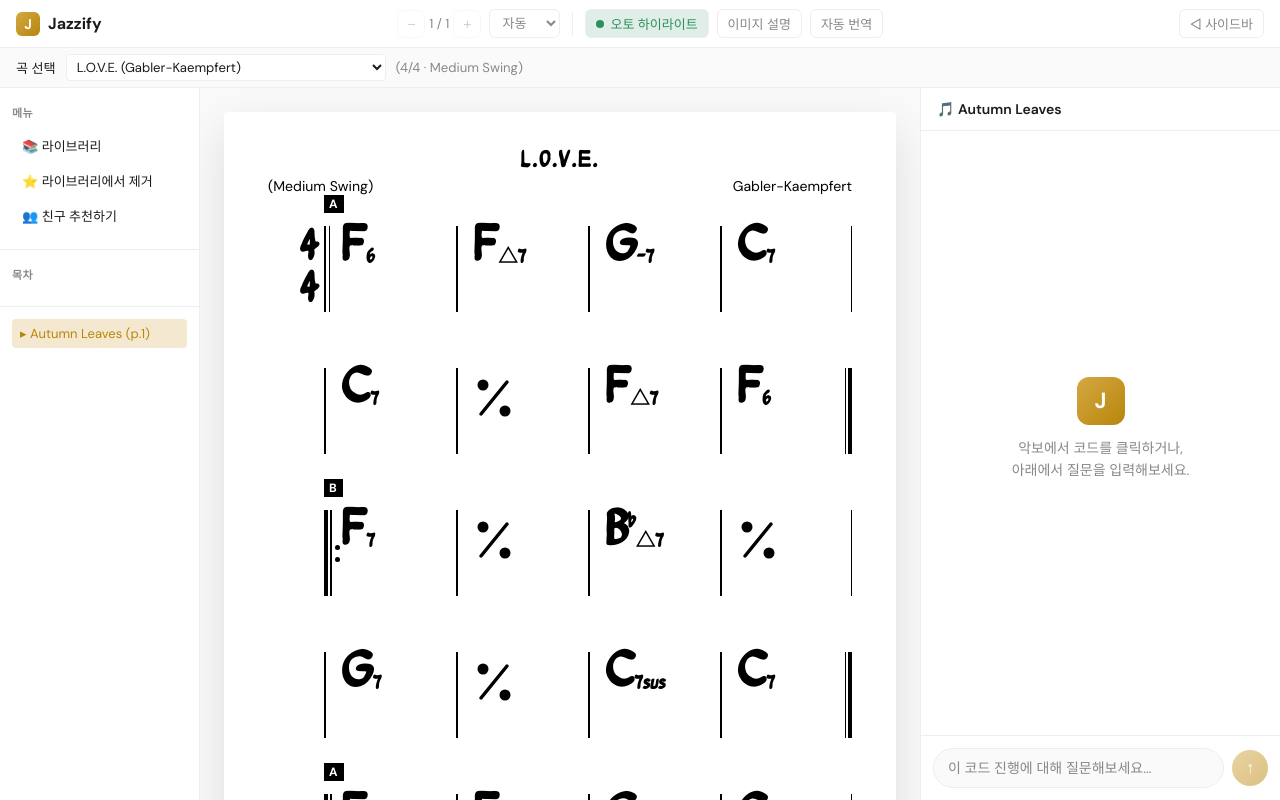
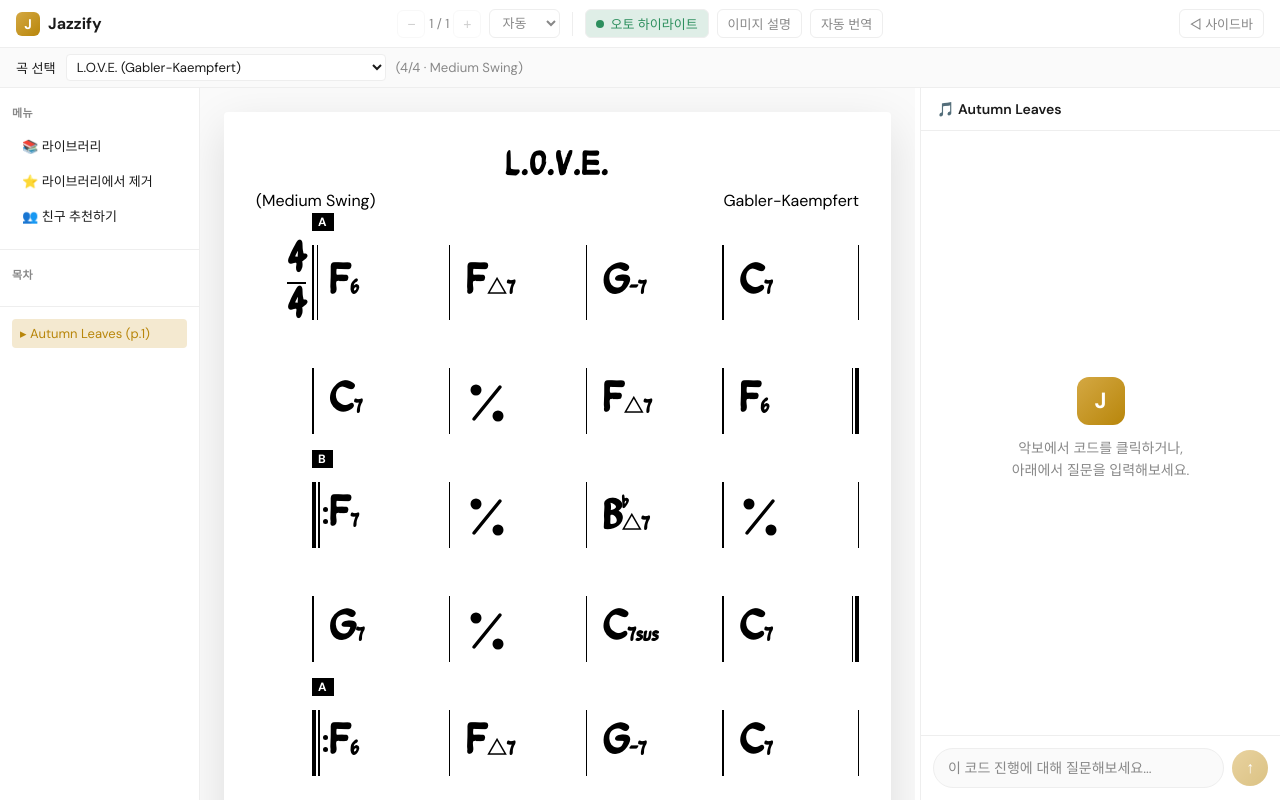
Before and after one commit to 2026-1-CAU-Capstone/frontend, a React (Vite) app: page / in a window 1280 px wide. Built offline with nearby package versions, Linux system fonts and the light colour scheme; a web font is replaced by a local one.

Commit message:
design : 반응형 디자인 (chatbot + sheet), 글자 크기 수정

```diff
--- a/src/components/layout/RightChatPanel.styles.ts
+++ b/src/components/layout/RightChatPanel.styles.ts
@@ -1,8 +1,8 @@
 import styled from 'styled-components';
 
 export const PanelContainer = styled.aside`
-  width: 360px;
-  min-width: 360px;
+  width: 100%;
+  min-width: 0;
   display: flex;
   flex-direction: column;
   background: ${({ theme }) => theme.colors.bgPrimary};
--- a/src/components/leadsheet/LeadSheet.tsx
+++ b/src/components/leadsheet/LeadSheet.tsx
@@ -11,10 +11,10 @@ import type {
  *  column-aligned regardless of the barline type (normal / section / repeat).
  * ────────────────────────────────────────────────────────────────────────── */
 const BARLINE_PAD  = 18;  // px — left padding reserved for barline decoration
-const BAR_H        = 112; // px — min row height (taller = more breathing room)
-const BARLINE_GAP  = 13;  // px — vertical inset at top/bottom of each barline
-const ROW_GAP      = 30;  // px — space between rows
-const LABEL_OFFSET = 18;  // px — how far the section label floats above the grid
+const BAR_H        = 78;  // px — row height (snug around chord content)
+const BARLINE_GAP  = 6;   // px — vertical inset at top/bottom of each barline
+const ROW_GAP      = 36;  // px — space between rows (extra room for bigger labels)
+const LABEL_OFFSET = 26;  // px — how far the section label floats above the grid
 const CHORD_FONT   = "'MuseJazz Text', 'Oswald', 'DM Sans', sans-serif";
 const LABEL_FONT   = "'DM Sans', 'Pretendard', sans-serif"; // gothic for A/B labels
 
@@ -27,16 +27,18 @@ const ViewerOuter = styled.div`
   display: flex;
   justify-content: center;
   padding: 24px;
+  /* container queries — child styled components use cqi units */
+  container-type: inline-size;
+  container-name: leadsheet;
 `;
 
 const Page = styled.div`
   background: #fff;
   width: 100%;
-  max-width: 800px;
   align-self: flex-start;
   box-shadow: ${({ theme }) => theme.shadows.xl};
   border-radius: 4px;
-  padding: 36px 44px 48px;
+  padding: 36px 32px 48px;
   font-family: ${CHORD_FONT};
   color: #000;
 `;
@@ -45,20 +47,20 @@ const Page = styled.div`
 
 const SheetTitle = styled.h1`
   text-align: center;
-  font-size: 1.3rem;
+  font-size: clamp(1.6rem, 4.5cqi, 3.0rem);
   font-weight: 700;
-  letter-spacing: 0.1em;
-  margin: 0 0 4px;
+  letter-spacing: 0.06em;
+  margin: 0 0 6px;
   font-family: ${CHORD_FONT};
 `;
 
 const MetaRow = styled.div`
   display: flex;
   justify-content: space-between;
-  font-size: 0.88rem;
+  font-size: clamp(1.0rem, 1.8cqi, 1.3rem);
   font-family: 'DM Sans', sans-serif;
   font-weight: 400;
-  margin-bottom: 18px;
+  margin-bottom: 28px;
 `;
 
 /* ─── system row ─────────────────────────────────────────────────────────── */
@@ -93,6 +95,13 @@ const TimeSig = styled.div`
   font-family: ${CHORD_FONT};
 `;
 
+const TimeSigDivider = styled.div`
+  width: 100%;
+  height: 2px;
+  background: #000;
+  margin: 1px 0;
+`;
+
 /* ─── bars grid ──────────────────────────────────────────────────────────── */
 
 /* 4 equal columns. Barlines are absolute overlays so they never affect
@@ -114,10 +123,10 @@ const SectionLabel = styled.div`
   background: #000;
   color: #fff;
   font-family: ${LABEL_FONT};
-  font-size: 0.75rem;
+  font-size: clamp(0.75rem, 1.8cqi, 1.1rem);
   font-weight: 800;
   line-height: 1;
-  padding: 3px 6px 3px 5px;
+  padding: 3px 7px 3px 6px;
   letter-spacing: 0.02em;
   z-index: 3;
 `;
@@ -125,12 +134,15 @@ const SectionLabel = styled.div`
 /* ─── bar cell ───────────────────────────────────────────────────────────── */
 
 /* Each bar cell has a left padding equal to BARLINE_PAD.
-   The barline decoration is absolutely positioned inside that padding area.
-   This keeps the chord content width identical for all 4 columns.       */
+   display:flex + align-items:center keeps chord content vertically centred
+   regardless of BAR_H — barlines are absolute so they always span the full
+   cell, giving a uniform line length across every bar in the row.        */
 const BarCell = styled.div`
   position: relative;
   min-height: ${BAR_H}px;
-  padding: 14px 6px 10px ${BARLINE_PAD}px;
+  display: flex;
+  align-items: center;
+  padding: 0 6px 0 ${BARLINE_PAD}px;
 `;
 
 /* Barline decoration area — sits inside the BARLINE_PAD space on the left.
@@ -204,15 +216,33 @@ function normalizeQuality(raw: string): string {
   return s;
 }
 
-/* ─── chord content ──────────────────────────────────────────────────────── */
+/* ─── bar section layout ─────────────────────────────────────────────────────
+ *  A bar is always divided into 2 equal SECTIONS (half-note units in 4/4).
+ *  Each section holds 1 or 2 chords.  When a section holds 2 chords the
+ *  chord symbols are scaled down ($compact) so they fit comfortably.
+ * ────────────────────────────────────────────────────────────────────────── */
 
-/* When a bar has multiple chords each chord gets an equal share of the width.
-   With count=2 each slot is exactly 50 %; count=1 takes the full width.    */
-const ChordRow = styled.div<{ count: number }>`
+/** Split a bar's chord array into [section1, section2]. */
+function splitSections(chords: LeadSheetChord[]): [LeadSheetChord[], LeadSheetChord[]] {
+  const n = chords.length;
+  if (n <= 1) return [chords, []];          // single chord: full-width
+  const mid = Math.floor(n / 2);            // 2→[1,1]  3→[1,2]  4→[2,2]
+  return [chords.slice(0, mid), chords.slice(mid)];
+}
+
+/* Two equal columns, one per section */
+const BarSections = styled.div`
   display: grid;
-  grid-template-columns: repeat(${({ count }) => count}, 1fr);
+  grid-template-columns: 1fr 1fr;
+  align-items: center;
+  width: 100%;
+`;
+
+/* One section slot; flex so 2 chords sit side-by-side with a small gap */
+const SectionSlot = styled.div`
+  display: flex;
   align-items: flex-end;
-  width: 100%;
+  gap: 3px;
 `;
 
 /* ─── chord symbol ───────────────────────────────────────────────────────── */
@@ -223,35 +253,62 @@ const ChordWrap = styled.span`
   line-height: 1;
 `;
 
-const Root = styled.span`
-  font-size: 2.9rem;
+/* $compact = true when 2 chords share a single half-bar section.
+   All font sizes use clamp(min, X cqi, max) so they scale smoothly as the
+   lead-sheet panel is resized (cqi = 1% of the container inline size).    */
+const Root = styled.span<{ $compact?: boolean }>`
+  font-size: ${({ $compact }) =>
+    $compact
+      ? 'clamp(1.0rem, 3.7cqi, 2.2rem)'
+      : 'clamp(1.5rem, 5.8cqi, 3.5rem)'};
   font-weight: 700;
   line-height: 0.88;
   letter-spacing: -0.01em;
   font-family: ${CHORD_FONT};
 `;
 
-const Acc = styled.span`
-  font-size: 1.5rem;
-  font-weight: 700;
-  align-self: flex-start;
-  margin-top: 1px;
-  font-family: ${CHORD_FONT};
+/* ── AccQualStack: stacks accidental (top) + quality (bottom) ────────────
+ * By sharing one horizontal slot the quality never drifts right when an
+ * accidental is present (e.g. C♯-7 vs C-7 stay visually aligned).       */
+const AccQualStack = styled.span`
+  display: inline-flex;
+  flex-direction: column;
+  justify-content: space-between;
+  align-self: stretch;  /* matches Root height → acc at top, quality at bottom */
 `;
 
-/* Quality wraps the chord type (△7, -7, °7 …) plus any tensions (b9 #11 …).
-   The TensionSpan inside is rendered slightly smaller so alterations read
-   clearly without competing with the base quality symbol.                   */
-const Quality = styled.span`
-  font-size: 1.2rem;
-  font-weight: 600;
-  align-self: flex-end;
-  padding-bottom: 1px;
-  font-family: ${CHORD_FONT};
+/* Top-slot wrapper — always rendered; holds Acc when present, empty otherwise */
+const AccTopSlot = styled.span`
+  line-height: 1;
 `;
 
-const TensionSpan = styled.span`
-  font-size: 0.82rem;
+const Acc = styled.span<{ $compact?: boolean }>`
+  font-size: ${({ $compact }) =>
+    $compact
+      ? 'clamp(0.55rem, 1.9cqi, 1.1rem)'
+      : 'clamp(0.8rem,  3.0cqi, 1.8rem)'};
+  font-weight: 700;
+  font-family: ${CHORD_FONT};
+  line-height: 1;
+`;
+
+/* Quality is intentionally larger than before — user requested bigger size */
+const Quality = styled.span<{ $compact?: boolean }>`
+  font-size: ${({ $compact }) =>
+    $compact
+      ? 'clamp(0.6rem,  1.8cqi, 1.1rem)'
+      : 'clamp(0.9rem,  2.9cqi, 1.7rem)'};
+  font-weight: 600;
+  font-family: ${CHORD_FONT};
+  line-height: 1;
+  padding-bottom: 1px;
+`;
+
+const TensionSpan = styled.span<{ $compact?: boolean }>`
+  font-size: ${({ $compact }) =>
+    $compact
+      ? 'clamp(0.35rem, 1.2cqi, 0.7rem)'
+      : 'clamp(0.45rem, 1.6cqi, 1.0rem)'};
   font-weight: 600;
   font-family: ${CHORD_FONT};
 `;
@@ -297,7 +354,12 @@ function SimileSign() {
 
 /* ─── ChordSymbol ─────────────────────────────────────────────────────────── */
 
-function ChordSymbol({ chord }: { chord: LeadSheetChord }) {
+interface ChordSymbolProps {
+  chord: LeadSheetChord;
+  compact?: boolean;   // true when 2 chords share one half-bar section
+}
+
+function ChordSymbol({ chord, compact = false }: ChordSymbolProps) {
   if (chord.isRepeat) return <SimileSign />;
 
   const accChar =
@@ -308,15 +370,27 @@ function ChordSymbol({ chord }: { chord: LeadSheetChord }) {
     ? splitQuality(normalizeQuality(chord.quality))
     : ['', ''];
 
+  const hasQuality = !!(base || tensions);
+
   return (
     <ChordWrap>
-      <Root>{chord.root}</Root>
-      {accChar && <Acc>{accChar}</Acc>}
-      {(base || tensions) && (
-        <Quality>
-          {base}
-          {tensions && <TensionSpan>{tensions}</TensionSpan>}
-        </Quality>
+      <Root $compact={compact}>{chord.root}</Root>
+
+      {/* AccQualStack: acc (top) and quality (bottom) share one horizontal slot.
+          This prevents quality from drifting right when an accidental is present. */}
+      {(accChar || hasQuality) && (
+        <AccQualStack>
+          {/* top slot — empty span keeps space-between working when no acc */}
+          <AccTopSlot>
+            {accChar && <Acc $compact={compact}>{accChar}</Acc>}
+          </AccTopSlot>
+          {hasQuality && (
+            <Quality $compact={compact}>
+              {base}
+              {tensions && <TensionSpan $compact={compact}>{tensions}</TensionSpan>}
+            </Quality>
+          )}
+        </AccQualStack>
       )}
     </ChordWrap>
   );
@@ -397,6 +471,7 @@ function SystemRowComponent({ system, isFirst, timeSignature }: SystemRowProps)
         {isFirst && (
           <TimeSig>
             <span>{top}</span>
+            <TimeSigDivider />
             <span>{bot}</span>
           </TimeSig>
         )}
@@ -427,12 +502,31 @@ function SystemRowComponent({ system, isFirst, timeSignature }: SystemRowProps)
                 </EndBarlineArea>
               )}
 
-              {/* Chord content */}
-              <ChordRow count={bar.chords.length}>
-                {bar.chords.map((chord, j) => (
-                  <ChordSymbol key={j} chord={chord} />
-                ))}
-              </ChordRow>
+              {/* Chord content — always split into 2 equal sections */}
+              {(() => {
+                const [s1, s2] = splitSections(bar.chords);
+                // Single chord: render full-width (no grid split needed)
+                if (s2.length === 0) {
+                  return s1.map((chord, j) => (
+                    <ChordSymbol key={j} chord={chord} />
+                  ));
+                }
+                // 2+ chords: two equal-width sections
+                return (
+                  <BarSections>
+                    <SectionSlot>
+                      {s1.map((chord, j) => (
+                        <ChordSymbol key={j} chord={chord} compact={s1.length > 1} />
+                      ))}
+                    </SectionSlot>
+                    <SectionSlot>
+                      {s2.map((chord, j) => (
+                        <ChordSymbol key={j} chord={chord} compact={s2.length > 1} />
+                      ))}
+                    </SectionSlot>
+                  </BarSections>
+                );
+              })()}
             </BarCell>
           );
         })}
```
Also changed, not shown: src/App.tsx (+58 -6 lines).
